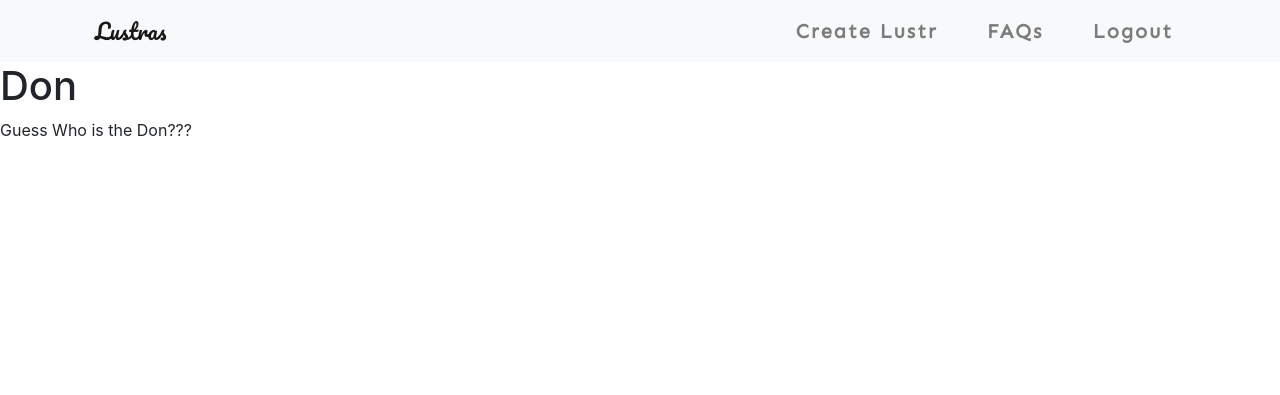
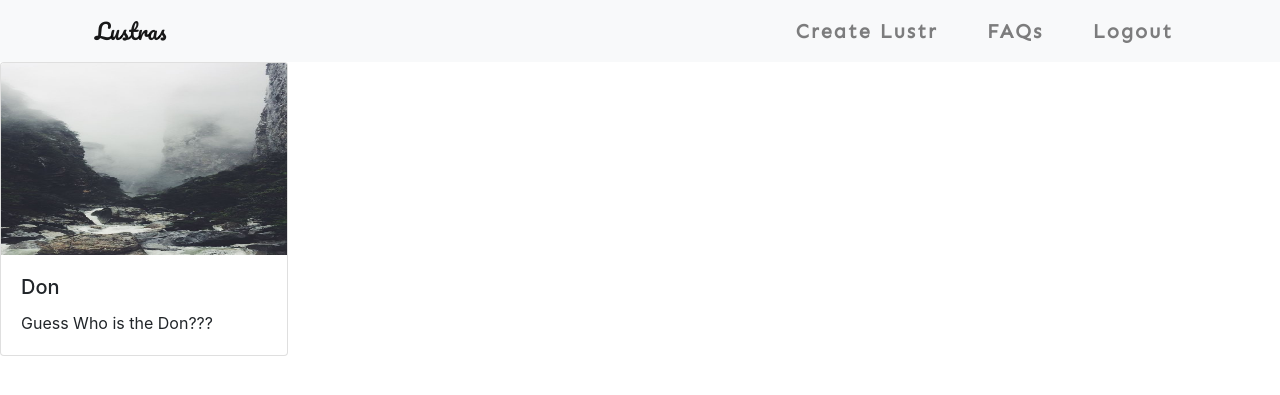
Before and after one commit to stephen-3rd/django-finas, a Django app: a page that uses finas/finatic/templates/finatic/lust_detail.html in a window 1280 px wide. Shown: the top 395 px of the page. Run offline with Django 3.2, Linux system fonts and the light colour scheme; data comes from the database, SQL or seed files in the repository; some libraries are stand-ins or nearby versions; some web fonts are replaced.

Commit message:
fixed issue

```diff
--- a/finas/finatic/templates/finatic/lust_detail.html
+++ b/finas/finatic/templates/finatic/lust_detail.html
@@ -4,7 +4,12 @@
 
 {% block content %}
 
-    <h1>{{ lust_detail.title }}</h1>
-    <p>{{ lust_detail.description }}</p>
+<div class="card" style="width: 18rem;">
+    <img class="card-img-top" src="{{ lust_detail.picture.url }}" alt="Card image cap">
+    <div class="card-body">
+        <h5 class="card-title">{{ lust_detail.title }}</h5>
+        <p class="card-text">{{ lust_detail.description }}</p>
+    </div>
+</div>
 
 {% endblock %}
```
Also changed, not shown: finas/finatic/templates/finatic/lust_page.html (+16 -7 lines).
